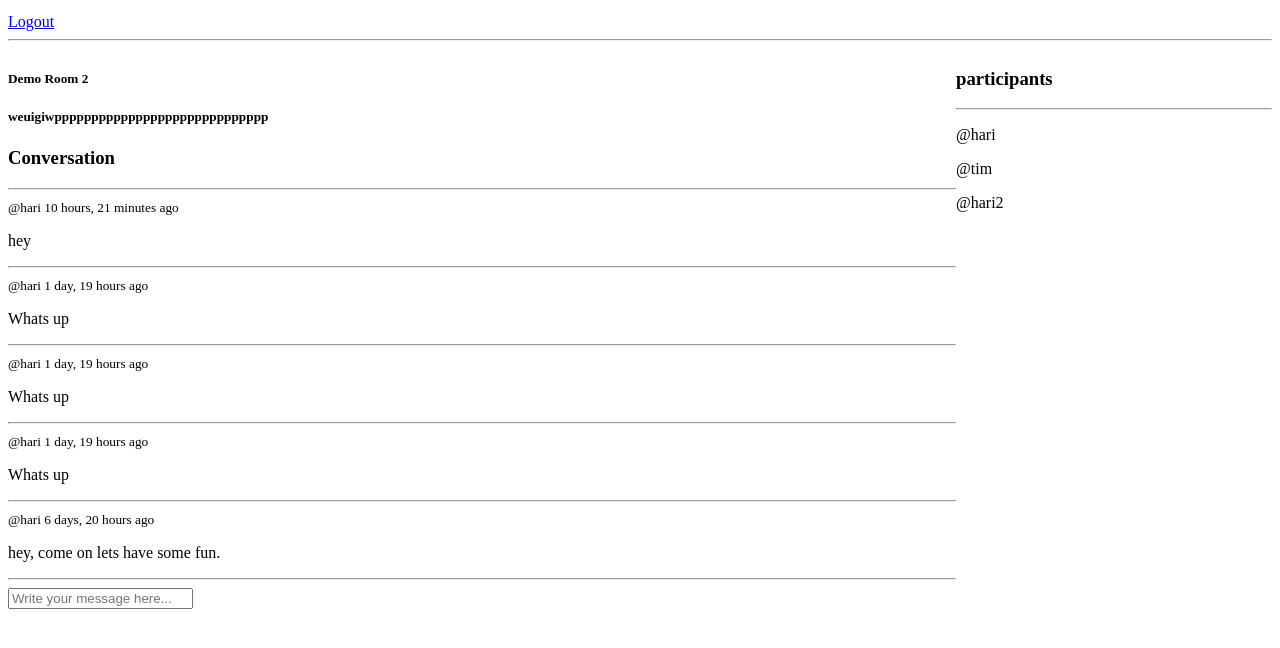
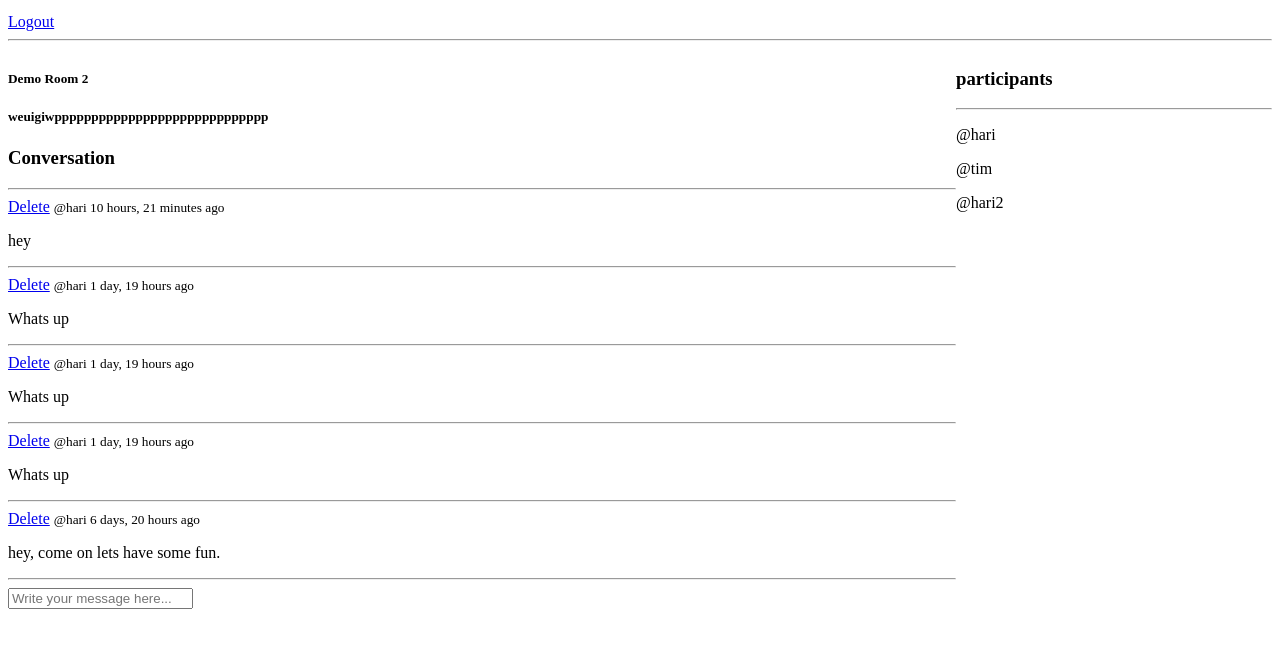
Before and after one commit to HariSirikonda/StudyBud, a Django app: page /room/2 in a window 1280 px wide. Shown: the part 138-786 px from the top of the page. Run offline with Django 5.2, Linux system fonts and the light colour scheme; a user stored in the database is signed in; data comes from the database, SQL or seed files in the repository; both versions use the stored data as it was after the commit.

Commit message:
User can delete their own messages

```diff
--- a/studybud/base/templates/base/room.html
+++ b/studybud/base/templates/base/room.html
@@ -20,6 +20,9 @@
             <hr>
             {% for message in room_messages %}
             <div>
+                {% if request.user == message.user %}
+                <a href="{% url 'delete-message' message.id %}">Delete</a>
+                {% endif %}
                 <small>@{{message.user}} {{message.created|timesince}} ago</small>
                 <p>{{message.body}}</p>
                 <hr>
--- a/studybud/base/urls.py
+++ b/studybud/base/urls.py
@@ -9,4 +9,5 @@ urlpatterns = [
     path('create-room/', views.cerateRoom, name="create-room"),
     path('update-room/<str:pk>', views.updateRoom, name="update-room"),
     path('delete-room/<str:pk>', views.deleteRoom, name="delete-room"),
+    path('delete-message/<str:pk>', views.deleteMessage, name="delete-message"),
 ]
--- a/studybud/base/views.py
+++ b/studybud/base/views.py
@@ -134,3 +134,15 @@ def deleteRoom(request, pk):
         room.delete()
         return redirect('home')
     return render(request, 'base/delete.html', {'obj': room})
+
+@login_required(login_url='/login')
+def deleteMessage(request, pk):
+    message = Message.objects.get(id=pk)
+
+    if request.user != message.user:
+        return HttpResponse("You are not allowed here!!")
+
+    if request.method == 'POST':
+        message.delete()
+        return redirect('home')
+    return render(request, 'base/delete.html', {'obj': message})
```
Also changed, not shown: studybud/db.sqlite3.
